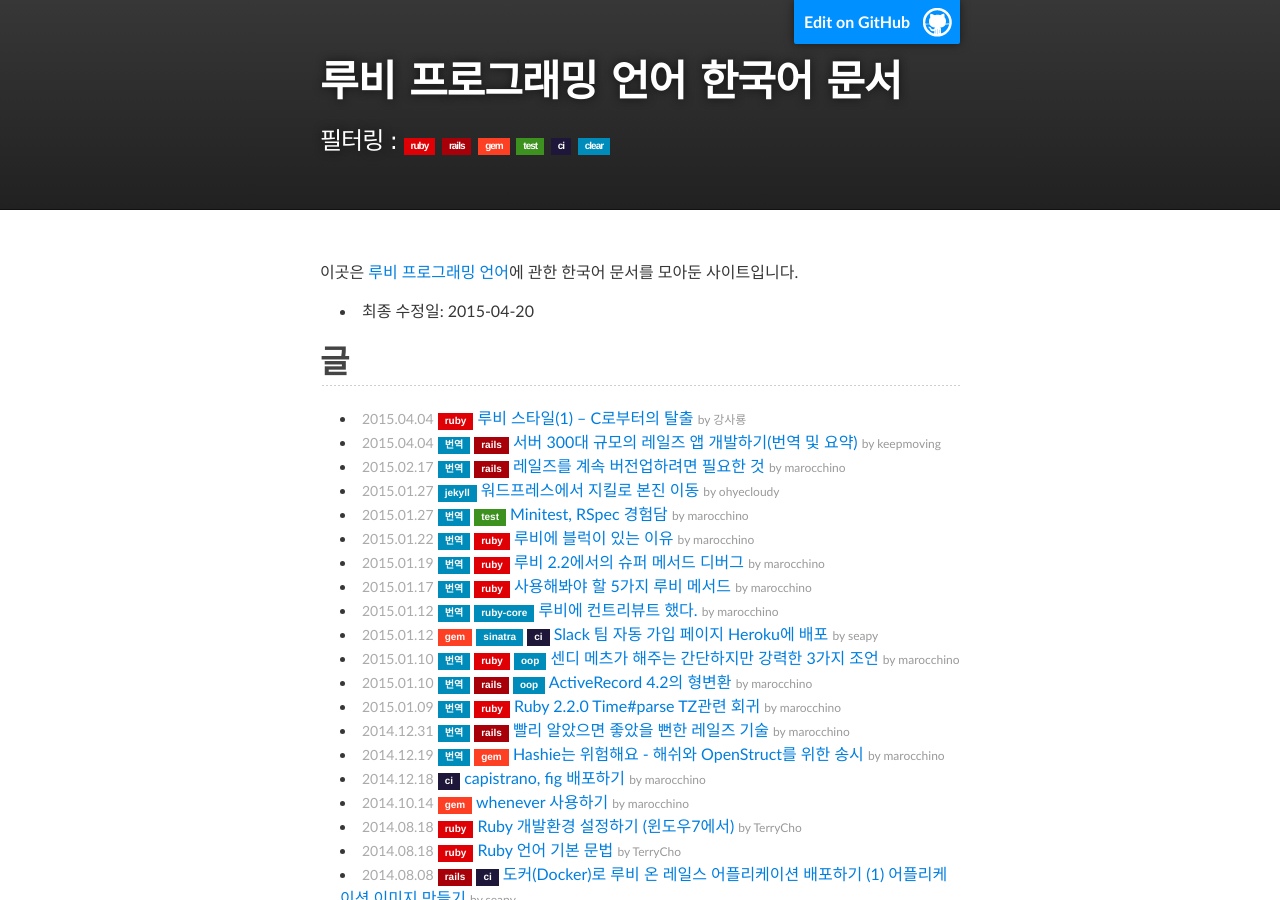
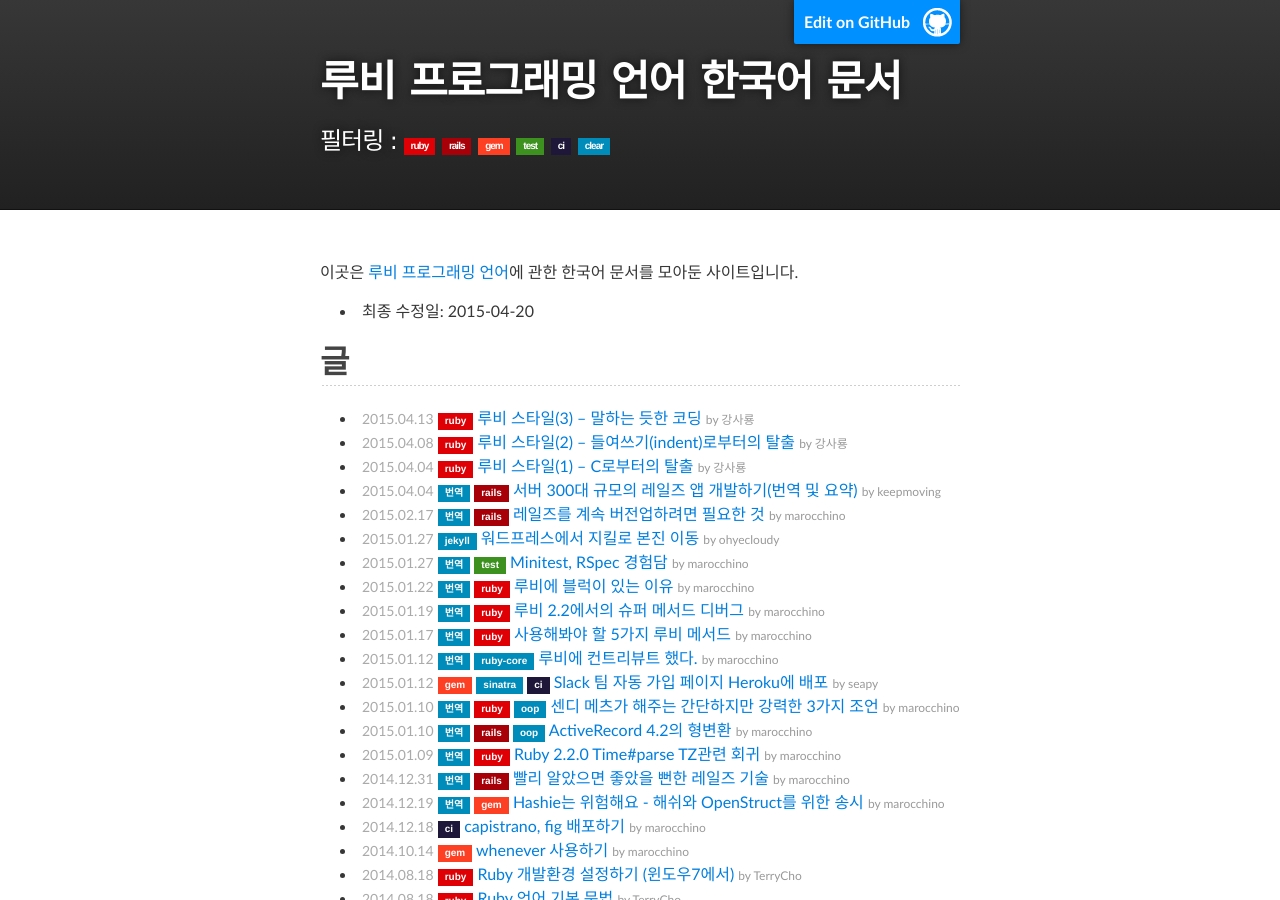
Before and after one commit to rubykr/rubykr.github.io, a Jekyll site: the page built from index.md, in a window 1280 px wide and 900 px high. Built offline with Jekyll 4.4.1, drawn with Linux system fonts in a browser that asks for light colours; comment, search, counter and statistics services are not loaded.

Commit message:
Add Articles

```diff
--- a/index.md
+++ b/index.md
@@ -10,6 +10,8 @@ title: 루비 프로그래밍 언어 한국어 문서
 ## [글](#articles)
 {: #articles}
 
+- [루비 스타일(3) – 말하는 듯한 코딩](http://thinkinginruby.com/2015/04/13/talking-in-code/){: .article data-date="2015.04.13" data-tags="ruby" data-author="강사룡" }
+- [루비 스타일(2) – 들여쓰기(indent)로부터의 탈출](http://thinkinginruby.com/2015/04/08/exodus-from-indent/){: .article data-date="2015.04.08" data-tags="ruby" data-author="강사룡" }
 - [루비 스타일(1) – C로부터의 탈출](https://thinkinginruby.wordpress.com/2015/04/07/exodus-from-c/){: .article data-date="2015.04.04" data-tags="ruby" data-author="강사룡" }
 - [서버 300대 규모의 레일즈 앱 개발하기(번역 및 요약)](http://test-driven.me/archives/217){: .article data-date="2015.04.04" data-tags="translated rails" data-author="keepmoving" }
 - [레일즈를 계속 버전업하려면 필요한 것](https://dayone.me/1o5Pzcb){: .article data-date="2015.02.17" data-tags="translated rails" data-author="marocchino" }
```
